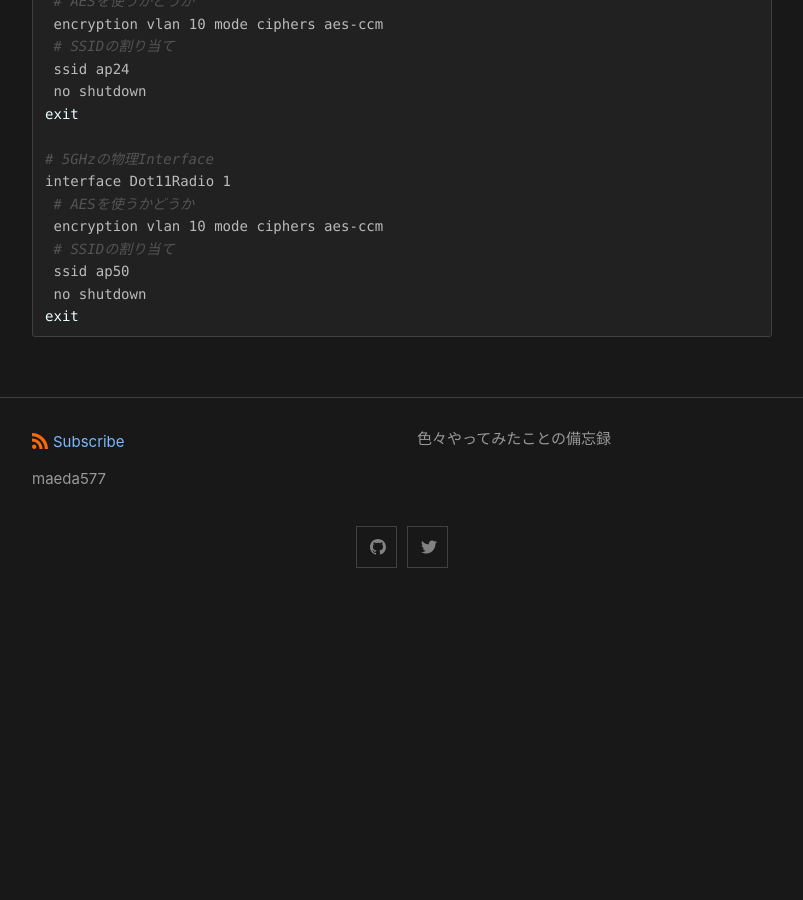
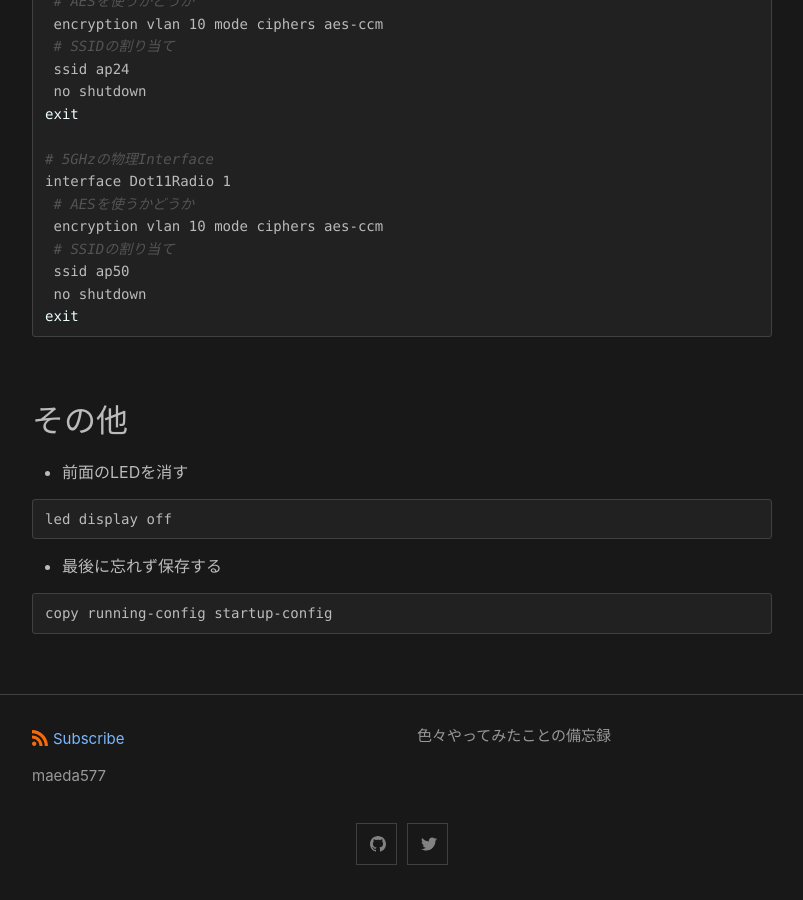
Before and after one commit to maeda577/maeda577.github.io, a Jekyll site: the page built from _posts/2021-07-31-2602i.md, in a window 1280 px wide and 900 px high, scrolled down 4937 px. Shown: the whole window, without its empty margins (238-1041 px from the left). Built offline with Jekyll 4.4.1, drawn with Linux system fonts in a browser that asks for light colours; before the commit the page ends 5540 px from its top, so only the background shows below that.

Commit message:
記事修正

````diff
--- a/_posts/2021-07-31-2602i.md
+++ b/_posts/2021-07-31-2602i.md
@@ -222,3 +222,17 @@ interface Dot11Radio 1
  no shutdown
 exit
 ```
+
+その他
+------------------------
+* 前面のLEDを消す
+
+``` shell
+led display off
+```
+
+* 最後に忘れず保存する
+
+``` shell
+copy running-config startup-config
+```
````
